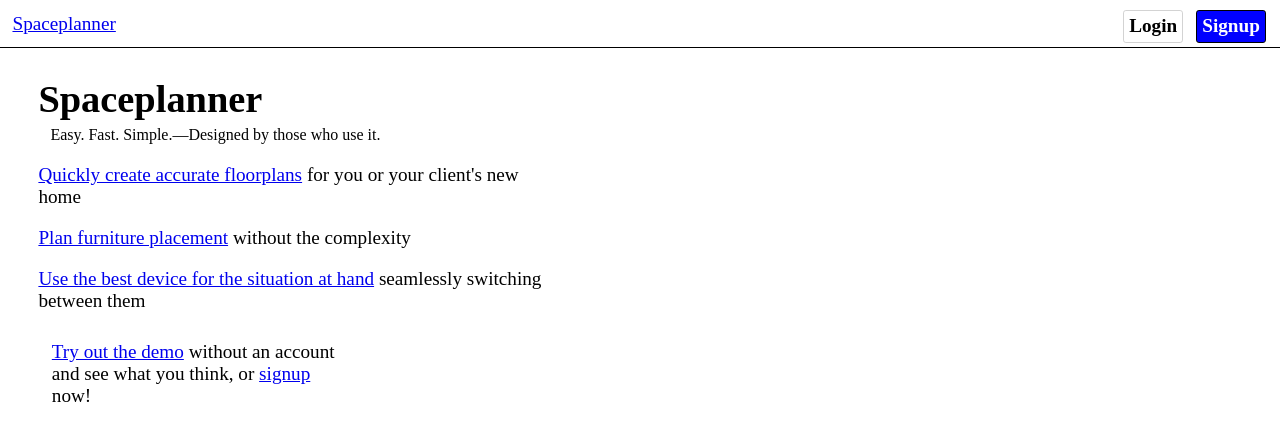
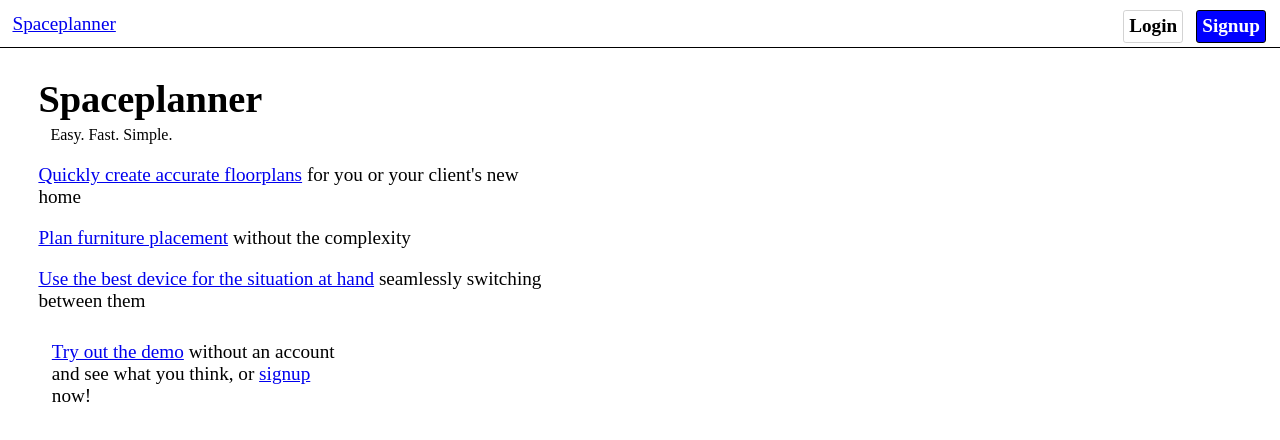
Before and after one commit to jacobedwards-org/www.spaceplanner.app, a plain HTML site: page files/index.html in a window 1280 px wide. Drawn offline with Linux system fonts and the light colour scheme.

Commit message:
Remove "Designed by those who use it"
For now at least.

```diff
--- a/files/index.html
+++ b/files/index.html
@@ -10,7 +10,7 @@
 	</head>
 	<body>
 		<h1>Spaceplanner</h1>
-		<span class="slogan">Easy. Fast. Simple.&mdash;Designed by those who use it.</span>
+		<span class="slogan">Easy. Fast. Simple.</span>
 
 
 		<ul class="points">
```
